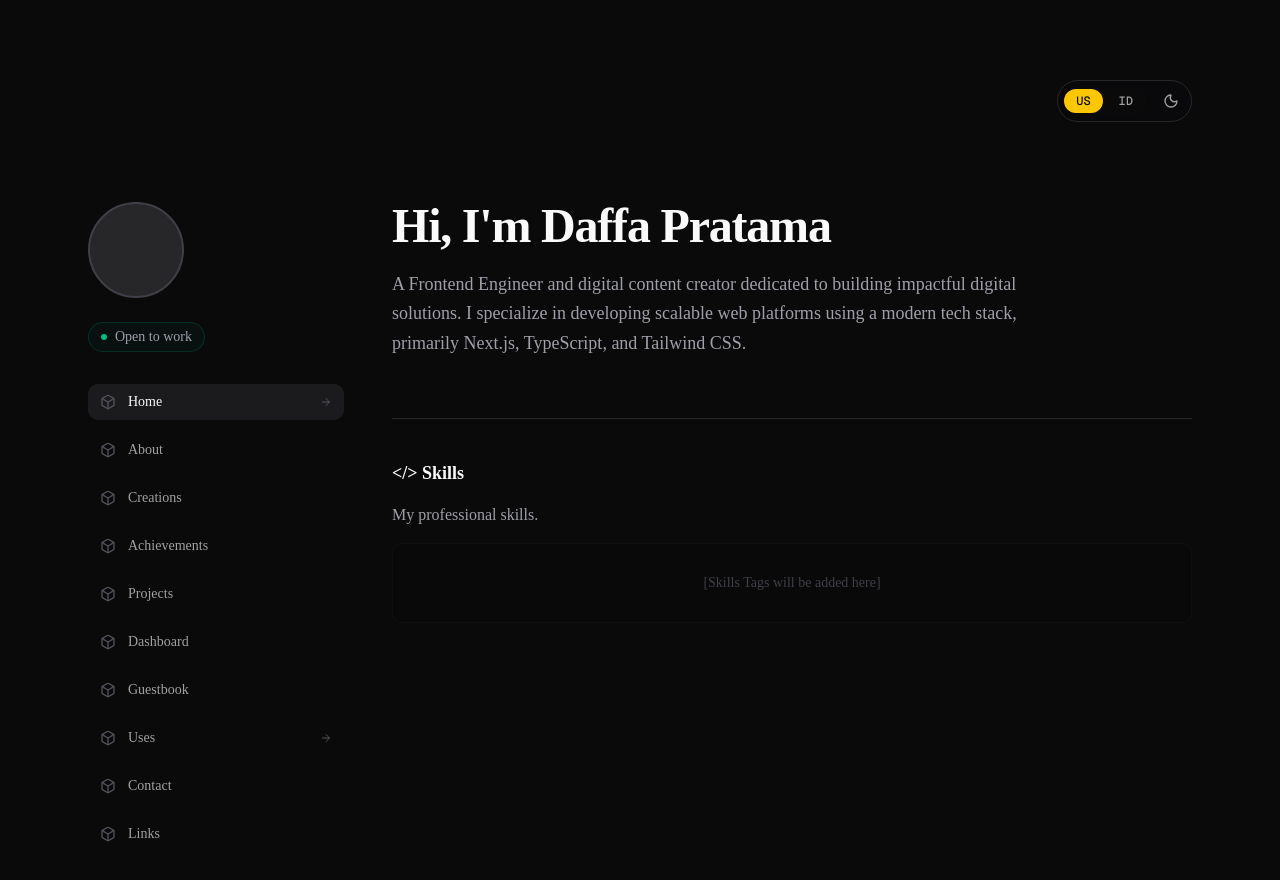
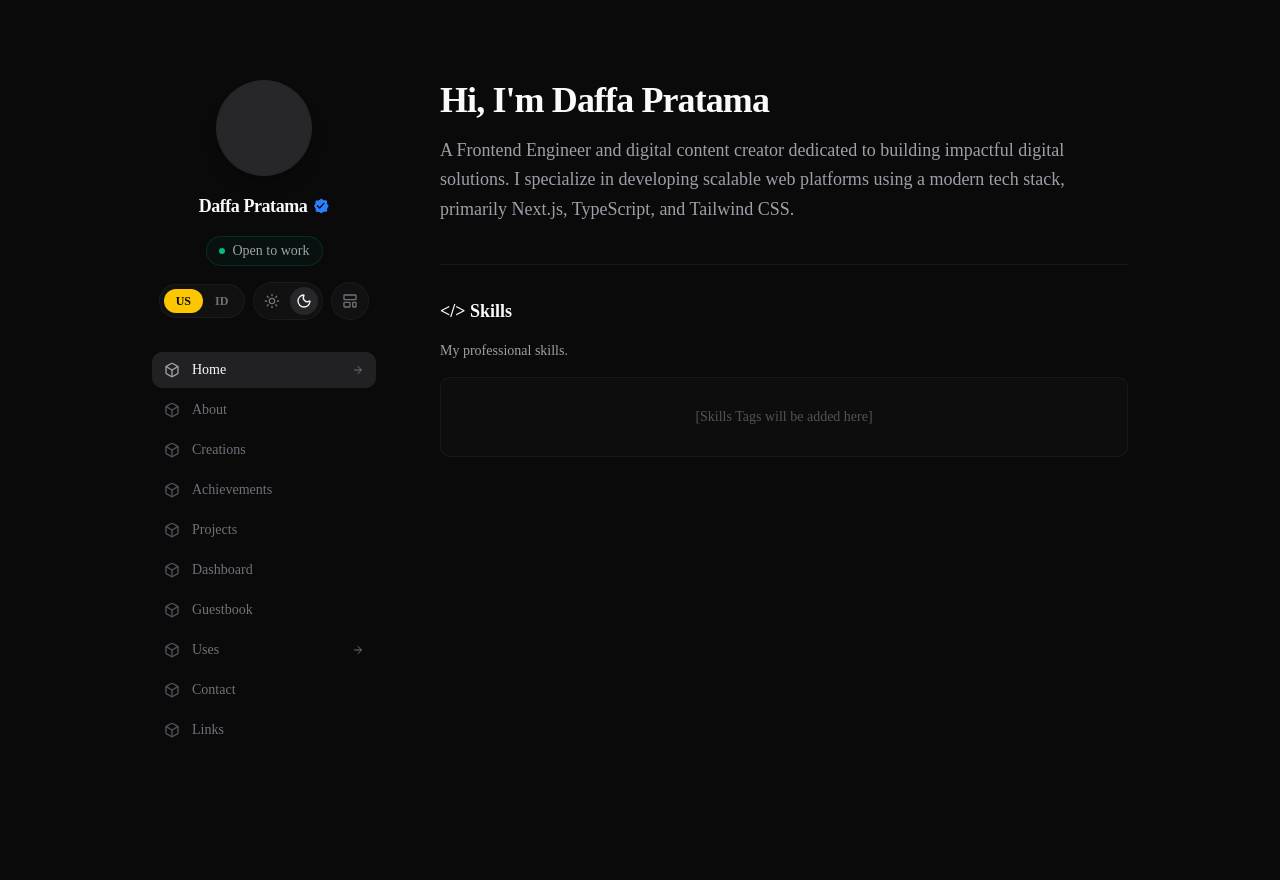
Before and after one commit to rifkyprataama/portfolio-dapa, a Next.js app: page / in a window 1280 px wide. Shown: the top 880 px of the page. After the commit the page ends 800 px from the top, so only its background shows below. Built offline with nearby package versions, Linux system fonts and the light colour scheme.

Commit message:
toggle navigasi

```diff
--- a/app/page.tsx
+++ b/app/page.tsx
@@ -1,8 +1,11 @@
-import { ArrowRight, Box } from "lucide-react" // Ikon menu
+"use client"
+import { useState, useEffect } from "react"
+import { ArrowRight, Box } from "lucide-react"
 import { AnimatedStatus } from "@/components/animated-status"
 import { SettingsToggles } from "@/components/settings-toggles"
+import { useLayoutStore } from "@/store/use-layout-store"
+import { Topbar } from "@/components/topbar" // Pastikan Topbar di-import
 
-// Daftar menu navigasi (Disesuaikan dengan Gambar 2)
 const navLinks = [
   { href: "#", label: "Home", active: true },
   { href: "#", label: "About" },
@@ -17,74 +20,83 @@ const navLinks = [
 ]
 
 export default function Home() {
+  const { layout } = useLayoutStore()
+  const [mounted, setMounted] = useState(false)
+
+  useEffect(() => setMounted(true), [])
+  if (!mounted) return null
+
   return (
-    // Kontainer Berpusat (max-w-6xl)
-    <div className="max-w-6xl mx-auto py-20 px-6 flex flex-col gap-20">
+    <div className="min-h-screen flex flex-col font-sans">
+      {/* Tampilkan Topbar jika state layout adalah 'topbar' */}
+      {layout === 'topbar' && <Topbar />}
 
-      {/* Header (Top Right Settings) */}
-      <header className="flex justify-end">
-        <SettingsToggles />
-      </header>
+      {/* Perkecil max-w-6xl menjadi max-w-5xl agar jarak tidak terlalu lebar */}
+      <div className="max-w-5xl mx-auto py-12 px-6 w-full flex-1">
 
-      {/* Konten Utama (Main Row) */}
-      <main className="flex flex-col md:flex-row gap-12">
+        <main className="flex flex-col md:flex-row gap-12 lg:gap-16 mt-8">
 
-        {/* Kolom Kiri: Bagian Profil & Navigasi (Aside) */}
-        <aside className="w-full md:w-64 flex flex-col gap-8">
-
-          {/* Bagian Profil */}
-          <div className="flex flex-col gap-6 items-start">
-            {/* Avatar Placeholder (Lingkaran Abu-abu) */}
-            <div className="w-24 h-24 rounded-full bg-zinc-800 border-2 border-zinc-700"></div>
-            {/* Status Animasi */}
-            <AnimatedStatus />
+          {/* Tampilkan Sidebar hanya jika state layout adalah 'sidebar' */}
+          {layout === 'sidebar' && (
+            <aside className="w-full md:w-56 flex flex-col gap-8 shrink-0">
+              <div className="flex flex-col items-center text-center gap-4">
+                {/* Ukuran foto diperkecil dari w-32 menjadi w-24 */}
+                <div className="w-24 h-24 rounded-full bg-zinc-800 border-2 border-zinc-800/50 shadow-lg overflow-hidden">
                 </div>
 
-          {/* Navigasi (List) */}
+                <div className="flex items-center gap-1.5">
+                  {/* Ukuran nama diperkecil dari text-xl menjadi text-lg */}
+                  <h2 className="text-lg font-bold tracking-tight">Daffa Pratama</h2>
+                  <svg className="w-4 h-4 text-blue-500" viewBox="0 0 24 24" fill="currentColor">
+                    <path d="M11.608 1.488a1.5 1.5 0 0 1 1.571-.059l.135.083 2.144 1.428a2.5 2.5 0 0 0 1.25.35h.176l2.553.07a1.5 1.5 0 0 1 1.455 1.341l.015.15v2.554c0 .548.163 1.076.471 1.523l.114.152 1.503 2.155a1.5 1.5 0 0 1 .133 1.487l-.095.17-1.428 2.143a2.5 2.5 0 0 0-.349 1.25v.176l-.07 2.553a1.5 1.5 0 0 1-1.342 1.455l-.15.015h-2.553a2.5 2.5 0 0 0-1.523.471l-.152.114-2.155 1.503a1.5 1.5 0 0 1-1.487.133l-.17-.095-2.144-1.428a2.5 2.5 0 0 0-1.25-.349h-.175l-2.554-.07a1.5 1.5 0 0 1-1.455-1.342l-.015-.15v-2.553c0-.548-.163-1.076-.471-1.523l-.114-.152-1.503-2.155a1.5 1.5 0 0 1-.133-1.487l.095-.17 1.428-2.144a2.5 2.5 0 0 0 .349-1.25v-.175l.07-2.554a1.5 1.5 0 0 1 1.342-1.455l.15-.015h2.553c.548 0 1.076-.163 1.523-.471l.152-.114 2.155-1.503a1.5 1.5 0 0 1 1.317-.238zM10.74 15.68l6.3-6.9a1 1 0 1 0-1.48-1.35l-5.6 6.13-2.6-2.6a1 1 0 1 0-1.42 1.42l3.3 3.3a1 1 0 0 0 1.5-.01z"/>
+                  </svg>
+                </div>
+
+                <AnimatedStatus />
+                <SettingsToggles />
+              </div>
+
               <nav>
-            <ul className="space-y-3">
+                <ul className="space-y-1">
                   {navLinks.map((link) => (
                     <li key={link.label}>
-                  <a href={link.href} className={`group flex items-center justify-between px-3 py-2 rounded-lg text-sm transition-colors ${link.active ? 'bg-zinc-800/60 text-foreground' : 'text-muted-foreground hover:bg-zinc-900/40 hover:text-foreground'}`}>
+                      <a href={link.href} className={`group flex items-center justify-between px-3 py-2 rounded-lg text-sm font-medium transition-colors ${link.active ? 'bg-zinc-800/80 text-foreground' : 'text-zinc-500 hover:bg-zinc-900/50 hover:text-foreground'}`}>
                         <div className="flex items-center gap-3">
-                      <Box className="w-4 h-4 text-zinc-600 group-hover:text-foreground" />
+                          <Box className={`w-4 h-4 ${link.active ? 'text-zinc-400' : 'text-zinc-600 group-hover:text-zinc-400'}`} />
                           {link.label}
                         </div>
-                    {/* Ikon panah muncul saat active atau hover */}
-                    {(link.active || link.label === "Uses") && <ArrowRight className="w-3 h-3 text-zinc-600" />}
+                        {(link.active || link.label === "Uses") && <ArrowRight className="w-3 h-3 text-zinc-500" />}
                       </a>
                     </li>
                   ))}
                 </ul>
               </nav>
             </aside>
+          )}
 
-        {/* Kolom Kanan: Teks Perkenalan & Skills (Main Content Area) */}
-        <section className="flex-1 flex flex-col gap-10">
-
-          {/* Teks Perkenalan */}
-          <div className="flex flex-col gap-5">
-            <h1 className="text-5xl font-extrabold tracking-tight">Hi, I'm Daffa Pratama</h1>
-            <p className="text-zinc-400 text-lg leading-relaxed max-w-2xl">
+          {/* Kolom Kanan: Konten Utama */}
+          <section className="flex-1 flex flex-col gap-8">
+            <div className="flex flex-col gap-4">
+              {/* Teks Header diperkecil dari text-5xl ke text-4xl */}
+              <h1 className="text-3xl md:text-4xl font-extrabold tracking-tight">Hi, I'm Daffa Pratama</h1>
+              {/* Teks deskripsi diperkecil sedikit */}
+              <p className="text-zinc-400 text-base md:text-lg leading-relaxed max-w-2xl">
                 A Frontend Engineer and digital content creator dedicated to building impactful digital solutions. I specialize in developing scalable web platforms using a modern tech stack, primarily Next.js, TypeScript, and Tailwind CSS.
               </p>
             </div>
 
-          {/* Area Skills (Untuk nanti kita isi tags-nya) */}
-          <div className="border-t border-zinc-800 pt-10 mt-5 flex flex-col gap-4">
+            <div className="border-t border-zinc-800/50 pt-8 mt-2 flex flex-col gap-4">
                <div className="flex items-center gap-2">
                  <span className="text-lg font-bold">{'</>'} Skills</span>
                </div>
-             <p className="text-zinc-400">My professional skills.</p>
-             {/* Placeholder untuk badge tags (seperti di Gambar 2) */}
-             <div className="h-20 bg-zinc-950/40 rounded-lg border border-zinc-900/50 flex items-center justify-center text-zinc-700 text-sm">
+               <p className="text-zinc-400 text-sm">My professional skills.</p>
+               <div className="h-20 bg-zinc-900/30 rounded-lg border border-zinc-800/50 flex items-center justify-center text-zinc-600 text-sm">
                  [Skills Tags will be added here]
                </div>
             </div>
-
           </section>
         </main>
-
+      </div>
     </div>
   );
 }
--- a/components/settings-toggles.tsx
+++ b/components/settings-toggles.tsx
@@ -1,40 +1,65 @@
 "use client"
 import { useTheme } from "next-themes"
-import { useState } from "react"
-import { Sun, Moon } from "lucide-react"
-import { Button } from "@/components/ui/button"
+import { useState, useEffect } from "react"
+import { Sun, Moon, LayoutTemplate } from "lucide-react"
+import { useLayoutStore } from "@/store/use-layout-store"
 
-export function SettingsToggles() {
+// Kita tambahkan prop className agar orientasinya bisa disesuaikan (mendatar di topbar, menurun di sidebar)
+export function SettingsToggles({ className }: { className?: string }) {
   const { theme, setTheme } = useTheme()
   const [lang, setLang] = useState('US')
+  const [mounted, setMounted] = useState(false)
+  const { toggleLayout } = useLayoutStore()
+
+  useEffect(() => setMounted(true), [])
+  if (!mounted) return null
 
   return (
-    <div className="flex items-center gap-2 border border-zinc-800 bg-zinc-950 p-1 rounded-full">
-      {/* Toggle Bahasa US/ID (Pill Style) */}
-      <div className="flex items-center gap-1 bg-background p-0.5 rounded-full text-xs font-mono font-medium">
+    <div className={`flex flex-wrap items-center justify-center gap-2 ${className || ''}`}>
+
+      {/* 1. Toggle Bahasa (Wadah Sendiri) */}
+      <div className="flex items-center bg-zinc-900/50 rounded-full p-1 border border-zinc-800/50">
         <button
           onClick={() => setLang('US')}
-          className={`px-3 py-1 rounded-full transition-colors ${lang === 'US' ? 'bg-yellow-400 text-zinc-950' : 'text-muted-foreground'}`}>
+          className={`px-3 py-1 rounded-full text-xs font-bold transition-all ${lang === 'US' ? 'bg-yellow-400 text-zinc-950' : 'text-zinc-500 hover:text-zinc-300'}`}
+        >
           US
         </button>
         <button
           onClick={() => setLang('ID')}
-          className={`px-3 py-1 rounded-full transition-colors ${lang === 'ID' ? 'bg-yellow-400 text-zinc-950' : 'text-muted-foreground'}`}>
+          className={`px-3 py-1 rounded-full text-xs font-bold transition-all ${lang === 'ID' ? 'bg-yellow-400 text-zinc-950' : 'text-zinc-500 hover:text-zinc-300'}`}
+        >
           ID
         </button>
       </div>
 
-      {/* Toggle Tema (Ghost Button) */}
-      <Button
-        variant="ghost"
-        size="icon"
-        onClick={() => setTheme(theme === 'dark' ? 'light' : 'dark')}
-        className="rounded-full text-muted-foreground hover:text-foreground hover:bg-zinc-800"
-      >
-        <Sun className="h-4 w-4 rotate-0 scale-100 transition-all dark:-rotate-90 dark:scale-0" />
-        <Moon className="absolute h-4 w-4 rotate-90 scale-0 transition-all dark:rotate-0 dark:scale-100" />
-        <span className="sr-only">Toggle theme</span>
-      </Button>
+      {/* 2. Toggle Tema (Wadah Sendiri, Ikon Layar Dihapus) */}
+      <div className="flex items-center gap-1 bg-zinc-900/50 rounded-full p-1 border border-zinc-800/50">
+        <button
+          onClick={() => setTheme('light')}
+          className={`p-1.5 rounded-full transition-all ${theme === 'light' ? 'bg-zinc-800 text-yellow-400' : 'text-zinc-500 hover:text-zinc-300'}`}
+        >
+          <Sun className="w-4 h-4" />
+        </button>
+        <button
+          onClick={() => setTheme('dark')}
+          className={`p-1.5 rounded-full transition-all ${theme === 'dark' ? 'bg-zinc-800 text-zinc-100' : 'text-zinc-500 hover:text-zinc-300'}`}
+        >
+          <Moon className="w-4 h-4" />
+        </button>
+      </div>
+
+      {/* 3. Toggle Layout (Wadah Sendiri) */}
+      <div className="flex items-center bg-zinc-900/50 rounded-full p-1 border border-zinc-800/50">
+        <button
+          onClick={toggleLayout}
+          className="p-1.5 rounded-full text-zinc-500 hover:text-zinc-300 hover:bg-zinc-800 transition-all"
+          title="Switch Layout"
+        >
+          <LayoutTemplate className="w-4 h-4" />
+        </button>
+      </div>
+
     </div>
   )
 }
--- a/components/topbar.tsx
+++ b/components/topbar.tsx
@@ -3,9 +3,8 @@
 import Link from "next/link"
 import { usePathname } from "next/navigation"
 import { cn } from "@/lib/utils"
-import { AnimatedStatus } from "./animated-status"
+import { SettingsToggles } from "./settings-toggles" // Mengimpor tombol toggle yang baru
 
-// Kita gunakan menu yang sama, tapi tanpa ikon agar rapi secara horizontal
 const menuItems = [
   { label: "Home", href: "/" },
   { label: "About", href: "/about" },
@@ -21,13 +20,12 @@ export function Topbar() {
     <header className="sticky top-0 z-50 w-full border-b bg-background/95 backdrop-blur supports-[backdrop-filter]:bg-background/60">
       <div className="max-w-6xl mx-auto flex h-16 items-center justify-between px-4 sm:px-6 lg:px-8">
 
-        {/* Bagian Kiri: Profil & Animasi Status yang baru kita buat */}
+        {/* Kiri: Nama Saja (Teks animasi dihapus agar tidak merusak layout menu) */}
         <div className="flex items-center gap-6">
           <h2 className="font-bold text-lg whitespace-nowrap">Daffa Pratama</h2>
-          <AnimatedStatus className="hidden md:flex w-32" />
         </div>
 
-        {/* Bagian Tengah: Menu Navigasi Horizontal */}
+        {/* Tengah: Menu Navigasi */}
         <nav className="hidden md:flex items-center gap-1">
           {menuItems.map((item) => (
             <Link
@@ -45,11 +43,9 @@ export function Topbar() {
           ))}
         </nav>
 
-        {/* Bagian Kanan: Tempat Toggle Bahasa, Tema & Layout (Akan kita isi nanti) */}
-        <div className="flex items-center gap-4">
-           <p className="text-[10px] text-muted-foreground uppercase tracking-widest">Settings</p>
-           {/* Placeholder untuk tombol-tombol toggle */}
-           <div className="h-8 w-24 bg-zinc-900/50 rounded animate-pulse" />
+        {/* Kanan: Toggles Pengaturan yang baru kita perbarui */}
+        <div className="flex items-center">
+           <SettingsToggles className="flex-row" />
         </div>
 
       </div>
```
Lines whose indentation alone changed are shown as unchanged.
